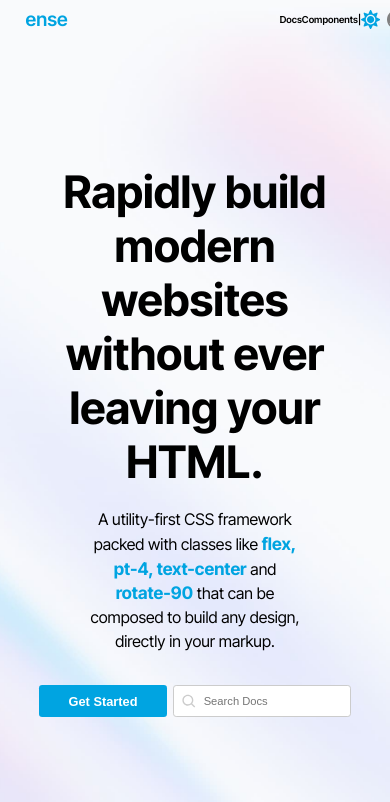
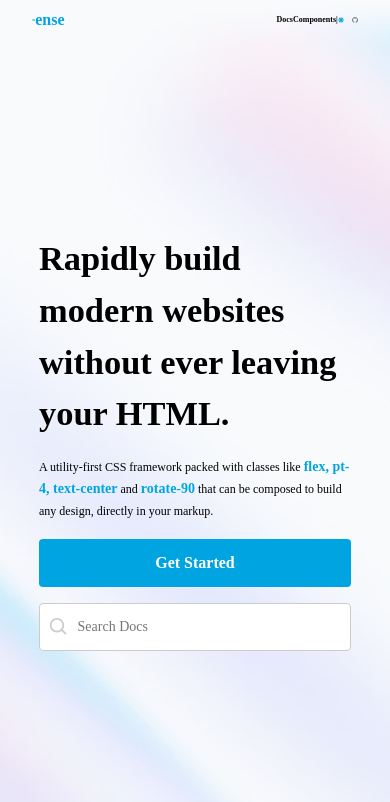
Before and after one commit to niku-19/cssense-components, a React (Create React App) app: page / in a window 390 px wide. Shown: the top 802 px of the page. Built offline with nearby package versions, Linux system fonts and the light colour scheme.

Commit message:
responsive button components

```diff
--- a/public/Styles/Button.css
+++ b/public/Styles/Button.css
@@ -1,5 +1,5 @@
 .btn {
-  padding: 1.2rem 5rem;
+  padding: 0.4rem 5rem;
   border-radius: 0.2rem;
   font-size: 1.5rem;
   font-weight: 500;
--- a/src/Components/About Brand/AboutBrand.jsx
+++ b/src/Components/About Brand/AboutBrand.jsx
@@ -22,7 +22,7 @@ const AboutBrand = () => {
         </h2>
       </div>
       <div className={styles.get__started__btn__container}>
-        <Link to={"/get-started"}>
+        <Link to={"/get-started"} className={styles.link}>
           <button className={styles.getStarted__btn}>Get Started</button>
         </Link>
         <div className={styles.seacrch__input__box}>
--- a/src/Components/About Brand/AboutBrand.module.css
+++ b/src/Components/About Brand/AboutBrand.module.css
@@ -1,19 +1,18 @@
 .brand__about__container {
   max-width: 80%;
-  height: calc(100vh - 6rem);
+  height: calc(100vh - 5rem);
   margin: 0 auto;
   display: flex;
   flex-direction: column;
   justify-content: center;
   align-items: center;
-  gap: 1rem;
+  gap: 2rem;
 }
 
 .brand__heading {
-  font-size: 7rem;
+  font-size: 4.3rem;
   font-weight: 700;
   color: #000;
-  margin-bottom: 2rem;
   text-align: center;
 }
 
@@ -21,27 +20,21 @@
   max-width: 70%;
   height: max-content;
   margin: 0 auto;
-  display: flex;
-  flex-direction: column;
-  justify-content: center;
-  align-items: center;
-  gap: 1rem;
-  margin-bottom: 4rem;
 }
 
 .brand__sub__heading {
-  font-size: 2.5rem;
+  font-size: 1.5rem;
   font-weight: 400;
   color: #000;
-  line-height: 3.7rem;
+  line-height: 2.7rem;
   text-align: center;
 }
 
 .highlighText {
-  font-size: 2.7rem;
+  font-size: 1.75rem;
   font-weight: 700;
   color: #00a4e1;
-  line-height: 3.7rem;
+  line-height: 2.7rem;
   text-align: center;
 }
 
@@ -49,27 +42,28 @@
   width: 100%;
   height: max-content;
   display: flex;
+  flex-wrap: wrap;
   justify-content: center;
   align-items: center;
   gap: 1rem;
 }
 
 .getStarted__btn {
-  width: 20rem;
-  height: 5rem;
+  width: 15rem;
+  height: 4rem;
   border: none;
   border-radius: 0.5rem;
   background-color: #00a4e1;
   color: #fff;
-  font-size: 2rem;
+  font-size: 1.2rem;
   font-weight: 700;
   cursor: pointer;
   transition: all 0.3s ease;
 }
 
 .seacrch__input__box {
-  width: 30rem;
-  height: 5rem;
+  width: 20rem;
+  height: 4rem;
   display: flex;
   justify-content: center;
   align-items: center;
@@ -97,3 +91,35 @@
   color: #000;
   background-color: transparent;
 }
+
+@media screen and (max-width: 500px) {
+  .get__started__btn__container {
+    flex-direction: column;
+    gap: 2rem;
+  }
+
+  .subHeading__container {
+    max-width: 100%;
+    height: max-content;
+  }
+
+  .brand__heading,
+  .brand__sub__heading {
+    text-align: left;
+  }
+  .link {
+    width: 100%;
+    display: flex;
+    justify-content: center;
+    align-items: center;
+  }
+  .getStarted__btn {
+    width: 100%;
+    height: 6rem;
+    font-size: 2rem;
+  }
+  .seacrch__input__box {
+    width: 100%;
+    height: 6rem;
+  }
+}
--- a/src/Components/Header/Navbar.module.css
+++ b/src/Components/Header/Navbar.module.css
@@ -1,6 +1,6 @@
 .header {
   width: 100%;
-  height: 6rem;
+  height: 5rem;
   /* box-shadow: rgba(0, 0, 0, 0.35) 0px 5px 15px; */
 }
 
@@ -15,7 +15,7 @@
 
 .logo__container {
   width: 10%;
-  height: 4rem;
+  height: 3rem;
   display: flex;
   align-items: center;
 }
@@ -27,7 +27,7 @@
 }
 
 .brand__name {
-  font-size: 3rem;
+  font-size: 2rem;
   font-weight: 600;
   color: #00a4e1;
 }
@@ -47,7 +47,7 @@
 
 .nav__list {
   list-style: none;
-  font-size: 1.5rem;
+  font-size: 1rem;
   font-weight: 600;
   color: #000;
 }
@@ -60,14 +60,14 @@
   gap: 1rem;
 }
 .light__icon {
-  width: 3rem;
-  height: 3rem;
+  width: 2rem;
+  height: 2rem;
   object-fit: contain;
   color: #00a4e1;
 }
 .github__icon {
-  width: 3rem;
-  height: 3rem;
+  width: 2rem;
+  height: 2rem;
   object-fit: contain;
   color: gray;
 }
--- a/src/Pages/Components Pages/Button/Button.module.css
+++ b/src/Pages/Components Pages/Button/Button.module.css
@@ -18,3 +18,24 @@
   overflow: hidden;
   overflow-y: scroll;
 }
+
+@media screen and (max-width: 500px) {
+  .left__side__container {
+    position: absolute;
+    top: 4rem;
+    left: -450px;
+    bottom: 0;
+    right: 0;
+    width: 100%;
+    height: calc(100vh - 4rem);
+    overflow: hidden;
+    overflow-y: scroll;
+    z-index: 1;
+    background-color: rgba(0, 164, 225, 0.5);
+    backdrop-filter: blur(5px);
+    -webkit-backdrop-filter: blur(5px);
+  }
+  .button__page__container {
+    grid-template-columns: 100%;
+  }
+}
--- a/src/PreBuiltComponents/Button/Button.jsx
+++ b/src/PreBuiltComponents/Button/Button.jsx
@@ -55,7 +55,7 @@ const Button = () => {
         `}
       />
       {/* all button variants are applied by using the .btn class. This class will */}
-      <h1>Outline buttons </h1>
+      <h1 className={styles.title}>Outline buttons </h1>
       <p className={styles.about__title}>
         In need of a button, but not the hefty background colors they bring?
         Replace the default modifier classes with the .btn-outline-* ones to
@@ -111,7 +111,7 @@ const Button = () => {
         <button className="btn btn-outline-dark">Dark</button>
         `}
       />
-      <h1>Button with link</h1>
+      <h1 className={styles.title}>Button with link</h1>
       <p className={styles.about__title}>
         Button with link is used to link from one page to another. here href is
         used to link to another page.
@@ -146,7 +146,7 @@ const Button = () => {
         <a href="/docs/button" type="button" className="btn btn-dark">Dark</a>
         `}
       />
-      <h1>Button with icon</h1>
+      <h1 className={styles.title}>Button with icon</h1>
       <p className={styles.about__title}>
         You can use Icons in your Buttons respectively.
       </p>
@@ -223,7 +223,7 @@ const Button = () => {
         <a href="/docs/button" type="button" className="btn btn-dark"> <svg/> Dark</a>
         `}
       />
-      <h1>Disabled Button</h1>
+      <h1 className={styles.title}>Disabled Button</h1>
       <p className={styles.about__title}>
         Make buttons look inactive by adding the .disabled class to any `button`
         element. Disabled buttons have pointer-events: none applied to,
@@ -259,7 +259,7 @@ const Button = () => {
         <button className="btn btn-dark disabled">Dark</button>
         `}
       />
-      <h1>Sizes</h1>
+      <h1 className={styles.title}>Sizes</h1>
       <p className={styles.about__title}>
         Fancy larger or smaller buttons? Add .btn-lg or .btn-sm for additional
         sizes.
--- a/src/PreBuiltComponents/Button/Button.module.css
+++ b/src/PreBuiltComponents/Button/Button.module.css
@@ -2,30 +2,30 @@
   width: 100%;
   height: max-content;
   margin: 0rem auto;
-  padding: 0.5rem 3rem;
+  padding: 0.5rem 2rem;
   display: flex;
   flex-direction: column;
-  gap: 2rem;
+  gap: 0.5rem;
 }
 
 .button__header {
-  font-size: 4rem;
+  font-size: 3rem;
   font-weight: bold;
   letter-spacing: 0.3rem;
 }
 
 .button__subHeader {
-  font-size: 2rem;
-  font-weight: 300;
+  font-size: 1.4rem;
+  font-weight: 500;
 }
 
 .about__title {
-  font-size: 1.75rem;
-  font-weight: 300;
+  font-size: 1.2rem;
+  font-weight: 400;
 }
 
 .title {
-  font-size: 2.5rem;
+  font-size: 1.5rem;
   font-weight: 700;
   letter-spacing: 0.2rem;
   margin: 0.5rem 0;
@@ -34,19 +34,16 @@
 .button__showCase__container {
   width: 100%;
   height: max-content;
-  padding: 2rem 0;
-  margin: 0rem auto;
-  display: flex;
-  justify-content: center;
-  align-items: center;
-  flex-wrap: wrap;
-  gap: 1rem;
+  padding: 1rem 1rem;
+  display: grid;
+  grid-template-columns: repeat(auto-fit, minmax(min(100%, 10rem), 1fr));
+  grid-gap: 1rem;
   background-color: #fff;
   border-radius: 0.5rem;
 }
 
 .copy__code__des {
-  font-size: 1.5rem;
+  font-size: 1rem;
   font-weight: 300;
   letter-spacing: 0.1rem;
 }
--- a/src/index.css
+++ b/src/index.css
@@ -1,12 +1,17 @@
-@import url("https://fonts.googleapis.com/css2?family=Inter+Tight:ital,wght@0,100;0,200;0,300;0,400;0,500;0,600;0,700;0,800;0,900;1,100;1,200;1,300;1,400;1,500;1,600;1,700;1,800;1,900&display=swap");
+@import url("https://fonts.googleapis.com/css2?family=Nunito:ital,wght@0,200;0,300;0,400;0,500;0,600;0,700;0,800;0,900;0,1000;1,200;1,300;1,400;1,500;1,600;1,700;1,800;1,900;1,1000&display=swap");
 
 *,
 *::before,
 *::after {
+  box-sizing: border-box;
+}
+
+* {
   margin: 0;
   padding: 0;
-  box-sizing: border-box;
   border: 0;
+  font: inherit;
+  vertical-align: baseline;
   outline: 0;
   border-radius: 0;
   text-decoration: none;
@@ -14,13 +19,14 @@
 }
 
 html {
-  font-size: 62.5%;
-  scroll-behavior: smooth;
-  -webkit-text-size-adjust: 100%;
-  tab-size: 4;
+  height: 100%;
+  width: 100%;
+  font-size: 100%;
+  box-sizing: border-box;
 }
 
 body {
+  line-height: 1.5;
   display: block;
   min-width: 100vw;
   min-height: 100vh;
@@ -28,7 +34,40 @@ body {
   background-position: center;
   background-size: cover;
   background-repeat: no-repeat;
-  font-family: "Inter Tight", sans-serif;
+  /* font-family: "Nunito", sans-serif; */
+  -webkit-font-smoothing: antialiased;
+  -moz-osx-font-smoothing: grayscale;
+}
+
+img,
+picture,
+video,
+canvas,
+svg {
+  display: block;
+  max-width: 100%;
+}
+
+input,
+button,
+textarea,
+select {
+  font: inherit;
+}
+
+p,
+h1,
+h2,
+h3,
+h4,
+h5,
+h6 {
+  overflow-wrap: break-word;
+}
+
+#root,
+#__next {
+  isolation: isolate;
 }
 
 a {
@@ -37,29 +76,57 @@ a {
 }
 
 /* //code editor */
-.jZjbxw {
-  position: relative;
-  background: rgb(40, 42, 54);
-  border-radius: 0.5rem;
-  padding: 1rem;
-  margin: 1rem 0;
-  overflow: hidden;
-  font-family: monospace;
-  font-size: 1.3rem;
-  line-height: 1.5;
-  tab-size: 4;
-  font-weight: 500;
-  box-shadow: 0 0 1rem rgba(0, 0, 0, 0.5);
+
+@media screen and (max-width: 1440px) {
+  html {
+    font-size: 90%;
+  }
+  .container {
+    max-width: var(--container-width-lg);
+  }
+  .homepage__landing {
+    grid-template-columns: 20% 57% 23%;
+  }
+}
+
+@media screen and (max-width: 1024px) {
+  html {
+    font-size: 80%;
+  }
+  .container {
+    max-width: var(--container-width-lg);
+  }
+  .homepage__landing {
+    grid-template-columns: 20% 55% 25%;
+  }
+}
+
+@media screen and (max-width: 992px) {
+  html {
+    font-size: 70%;
+  }
+  .container {
+    max-width: var(--container-width-md);
+  }
+  .homepage__landing {
+    grid-template-columns: 20% 52% 27%;
+  }
 }
 
 @media screen and (max-width: 768px) {
   html {
+    font-size: 60%;
+  }
+  .container {
+    max-width: var(--container-width-sm);
+  }
+  .homepage__landing {
+    grid-template-columns: 14% 55% 31%;
+  }
+}
+
+@media screen and (max-width: 500px) {
+  html {
     font-size: 50%;
   }
 }
-
-@media screen and (max-width: 480px) {
-  html {
-    font-size: 40%;
-  }
-}
```
Also changed, not shown: src/Components/LeftSidebar/LeftSidebar.module.css (+30 -17 lines).
